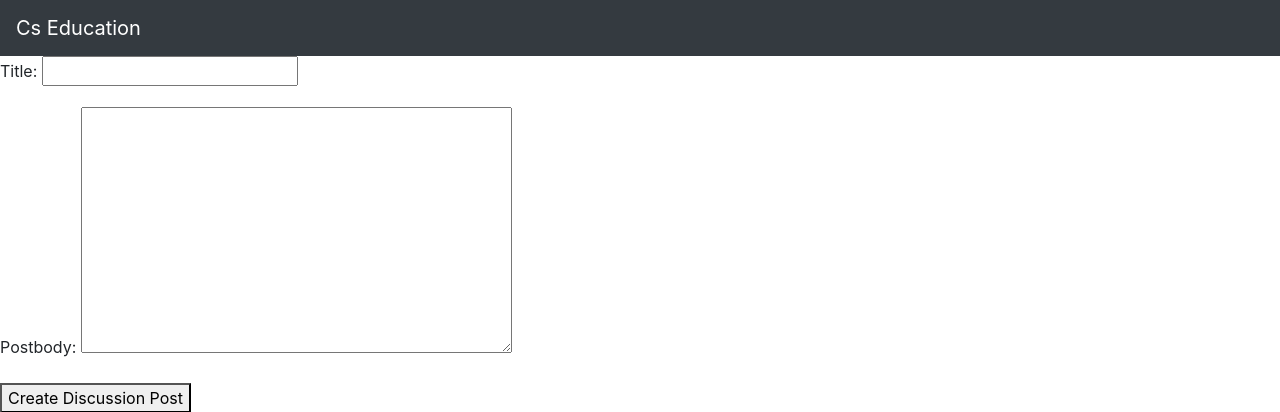
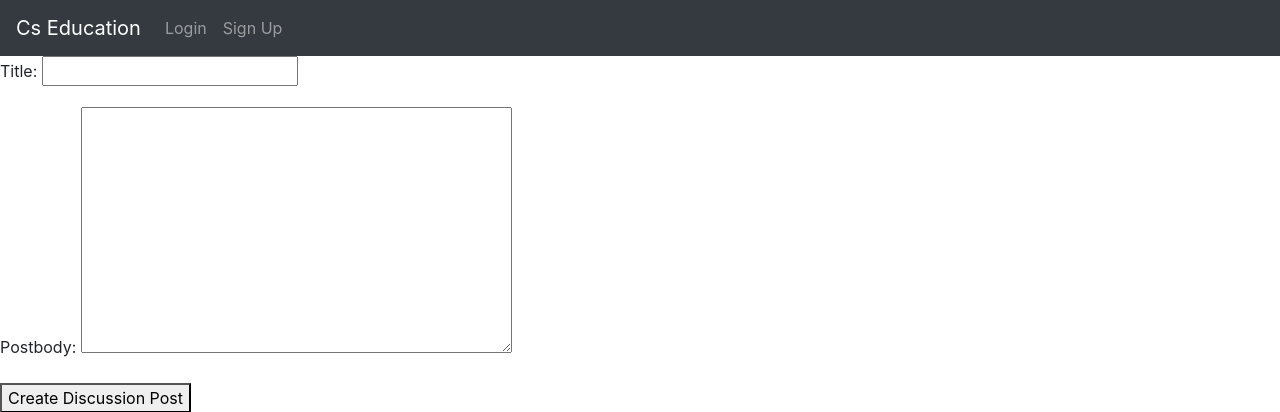
Before and after one commit to the14oat/Sawantcs396, a Django app: page /posts/create/ in a window 1280 px wide. Shown: the top 412 px of the page. Run offline with Django 4.2, Linux system fonts and the light colour scheme; some libraries are stand-ins or nearby versions.

Commit message:
User can login and logout with the navigation bar. User can register an account through the navigation bar.

```diff
--- a/shikhaV2/settings.py
+++ b/shikhaV2/settings.py
@@ -131,6 +131,7 @@ DEFAULT_AUTO_FIELD = 'django.db.models.BigAutoField'
 BASE_DIR = Path(__file__).resolve().parent.parent
 AUTH_USER_MODEL = "lms.Profile"
 LOGIN_REDIRECT_URL = '/'
+LOGOUT_REDIRECT_URL = "/"
 STATIC_ROOT = BASE_DIR / "static"
 CKEDITOR_UPLOAD_PATH = "uploads/"
 
--- a/templates/base.html
+++ b/templates/base.html
@@ -30,7 +30,7 @@
                 {% if user.is_authenticated %}
 
                 <li class="nav-item">
-
+                    <a class="nav-link" href="{% url 'logout' %}">Logout</a>
                 </li>
 
                 <li class="nav-item">
@@ -39,12 +39,15 @@
 
                 <li class="nav-item">
 
-              </li>
+                </li>
 
 
                 {% else %}
                 <li class="nav-item">
-
+                    <a class="nav-link" href="{% url 'login' %}">Login</a>
+                </li>
+                <li class="nav-item">
+                    <a class="nav-link" href="{% url 'signup' %}">Sign Up</a>
                 </li>
                 {% endif %}
 
```
Also changed, not shown: db.sqlite3.
